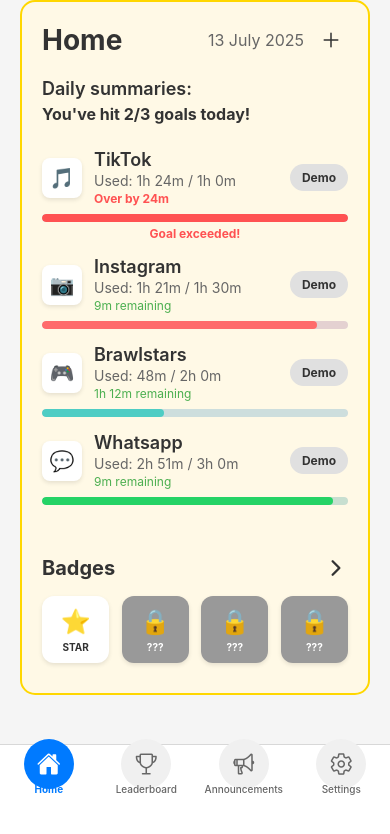
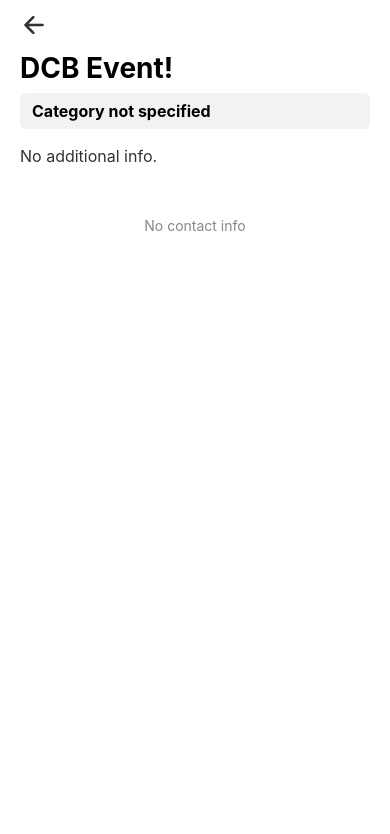
Before and after one commit to tanxintongjoy/meeloXDCBBCBC, a React Native app in the folder MEELOxDCB/: screen /DetailedInfo in a window 390 px wide. Shown: the top 834 px of the page. Built offline with nearby package versions, Linux system fonts and the light colour scheme.

Commit message:
detailed view

```diff
--- a/MEELOxDCB/App.js
+++ b/MEELOxDCB/App.js
@@ -21,6 +21,7 @@
 import LeaderboardScreen from './leaderboardview.js';
 import HomeScreen from './realHome.js';
 import ThemeIdeasScreen from './suggestionview.js';
+import DetailedInfo from './detailedview.js';
 
 const Tab = createBottomTabNavigator();
 const Stack = createNativeStackNavigator();
@@ -94,11 +95,16 @@
   </View>
 );
 
-const AnnouncementCard = ({ item, index }) => {
+// AnnouncementCard receives navigation so it can navigate on press
+const AnnouncementCard = ({ item, index, navigation }) => {
   const isEven = index % 2 === 0;
   const imageUrl = getImageUrl(item.image);
   return (
-    <TouchableOpacity style={[styles.announcementCard, isEven ? styles.evenCard : styles.oddCard]}>
+    <TouchableOpacity
+      style={[styles.announcementCard, isEven ? styles.evenCard : styles.oddCard]}
+      onPress={() => navigation.navigate('DetailedInfo', { item })}
+      activeOpacity={0.8}
+    >
       <View style={styles.cardContent}>
         <Image source={{ uri: imageUrl }} style={styles.cardImage} resizeMode="cover" />
         <View style={styles.cardOverlay}>
@@ -154,7 +160,7 @@
       <FlatList
         data={filteredAnnouncements}
         keyExtractor={(item, index) => index.toString()}
-        renderItem={({ item, index }) => <AnnouncementCard item={item} index={index} />}
+        renderItem={({ item, index }) => <AnnouncementCard item={item} index={index} navigation={navigation} />}
         contentContainerStyle={styles.listContainer}
         showsVerticalScrollIndicator={false}
         onRefresh={fetchAnnouncements}
@@ -163,7 +169,7 @@
     </SafeAreaView>
   );
 };
-// tabs
+
 const TabNavigator = () => (
   <Tab.Navigator
     screenOptions={({ route }) => ({
@@ -213,6 +219,7 @@
       <Stack.Navigator screenOptions={{ headerShown: false }}>
         <Stack.Screen name="MainTabs" component={TabNavigator} />
         <Stack.Screen name="ThemeIdeas" component={ThemeIdeasScreen} />
+        <Stack.Screen name="DetailedInfo" component={DetailedInfo} />
       </Stack.Navigator>
     </NavigationContainer>
   );
--- a/MEELOxDCB/detailedview.js
+++ b/MEELOxDCB/detailedview.js
@@ -1,4 +1,4 @@
-import React, { useEffect, useState } from 'react';
+import React from 'react';
 import {
   View,
   Text,
@@ -8,95 +8,61 @@
   TouchableOpacity,
   SafeAreaView,
   StatusBar,
-  ActivityIndicator,
-  Alert,
 } from 'react-native';
 import { Ionicons } from '@expo/vector-icons';
 
-export default function DetailedInfo() {
-  const [event, setEvent] = useState(null);
-  const [loading, setLoading] = useState(true);
-
-  const fetchEvent = async () => {
-    try {
-      const response = await fetch(
-        'https://api.sheetbest.com/sheets/0a5e867e-2e01-4211-a422-066db24730ad'
-      );
-      const data = await response.json();
-      if (data.length > 0) {
-        setEvent(data[0]);
-      } else {
-        Alert.alert('No data', 'No announcement found.');
+const getImageUrl = (url) => {
+  if (!url) return null;
+  if (url.includes('drive.google.com')) {
+    let fileId = '';
+    if (url.includes('/open?id=')) fileId = url.split('/open?id=')[1];
+    else if (url.includes('/file/d/')) {
+      const match = url.match(/\/file\/d\/([a-zA-Z0-9-_]+)/);
+      if (match) fileId = match[1];
+    } else if (url.includes('id=')) {
+      fileId = url.split('id=')[1].split('&')[0];
     }
-    } catch (error) {
-      console.error('Fetch error:', error);
-      Alert.alert('Error', 'Could not load event.');
-    } finally {
-      setLoading(false);
+    return `https://drive.google.com/uc?export=view&id=${fileId}`;
   }
+  return url.startsWith('http') ? url : null;
 };
 
-  useEffect(() => {
-    fetchEvent();
-  }, []);
+export default function DetailedInfo({ navigation, route }) {
+  const { item } = route.params || {};
 
-  if (loading) {
-    return (
-      <SafeAreaView style={styles.container}>
-        <View style={styles.loading}>
-          <ActivityIndicator size="large" color="#007AFF" />
-          <Text style={styles.loadingText}>Loading announcement...</Text>
-        </View>
-      </SafeAreaView>
-    );
-  }
-
-  if (!event) {
-    return (
-      <SafeAreaView style={styles.container}>
-        <Text style={styles.errorText}>No event data available.</Text>
-      </SafeAreaView>
-    );
-  }
+  const imageUrl = getImageUrl(item?.image);
 
   return (
     <SafeAreaView style={styles.container}>
       <StatusBar barStyle="dark-content" backgroundColor="#fff" />
 
       <ScrollView contentContainerStyle={styles.content}>
-
-        <TouchableOpacity style={styles.backButton}>
+        <TouchableOpacity style={styles.backButton} onPress={() => navigation.goBack()}>
           <Ionicons name="arrow-back-outline" size={28} color="#333" />
         </TouchableOpacity>
 
-
-        <Text style={styles.title}>{event.title || 'DCB Event!'}</Text>
+        <Text style={styles.title}>{item?.title || 'DCB Event!'}</Text>
 
         <Text style={styles.subtitle}>
-          Igniting passion in little kids! and stuff
+          {item?.category ? item.category : 'Category not specified'}
           </Text>
 
-
         <Text style={styles.description}>
-          {event.description || 'No additional info.'}
+          {item?.description || 'No additional info.'}
         </Text>
 
-        {event.image?.startsWith('http') && (
-          <ScrollView horizontal showsHorizontalScrollIndicator={false}>
-            {[event.image].map((uri, index) => (
+        {imageUrl && (
+          <ScrollView horizontal showsHorizontalScrollIndicator={false} style={{ marginVertical: 20 }}>
             <Image
-                key={index}
-                source={{ uri }}
+              source={{ uri: imageUrl }}
               style={styles.image}
               resizeMode="cover"
             />
-            ))}
           </ScrollView>
         )}
 
-
         <Text style={styles.contact}>
-          {event.Contacts || 'No contact info'}
+          {item?.Contacts || 'No contact info'}
         </Text>
       </ScrollView>
     </SafeAreaView>
@@ -104,24 +70,10 @@
 }
 
 const styles = StyleSheet.create({
-  container: {
-    flex: 1,
-    backgroundColor: '#fff',
-  },
-  content: {
-    padding: 20,
-    paddingTop: 10,
-  },
-  backButton: {
-    marginBottom: 10,
-    width: 36,
-  },
-  title: {
-    fontSize: 28,
-    fontWeight: 'bold',
-    color: '#000',
-    marginBottom: 8,
-  },
+  container: { flex: 1, backgroundColor: '#fff' },
+  content: { padding: 20, paddingTop: 10 },
+  backButton: { marginBottom: 10, width: 36 },
+  title: { fontSize: 28, fontWeight: 'bold', color: '#000', marginBottom: 8 },
   subtitle: {
     fontWeight: 'bold',
     fontSize: 16,
@@ -131,38 +83,7 @@
     marginBottom: 16,
     borderRadius: 6,
   },
-  description: {
-    fontSize: 16,
-    lineHeight: 22,
-    color: '#333',
-    marginBottom: 20,
-  },
-  image: {
-    width: 250,
-    height: 140,
-    borderRadius: 10,
-    marginRight: 12,
-  },
-  contact: {
-    fontSize: 14,
-    color: '#888',
-    marginTop: 30,
-    textAlign: 'center',
-  },
-  loading: {
-    flex: 1,
-    justifyContent: 'center',
-    alignItems: 'center',
-  },
-  loadingText: {
-    marginTop: 12,
-    fontSize: 16,
-    color: '#666',
-  },
-  errorText: {
-    marginTop: 40,
-    fontSize: 18,
-    color: 'red',
-    textAlign: 'center',
-  },
+  description: { fontSize: 16, lineHeight: 22, color: '#333', marginBottom: 20 },
+  image: { width: 250, height: 140, borderRadius: 10, marginRight: 12 },
+  contact: { fontSize: 14, color: '#888', marginTop: 30, textAlign: 'center' },
 });
```
Lines whose indentation alone changed are shown as unchanged.
